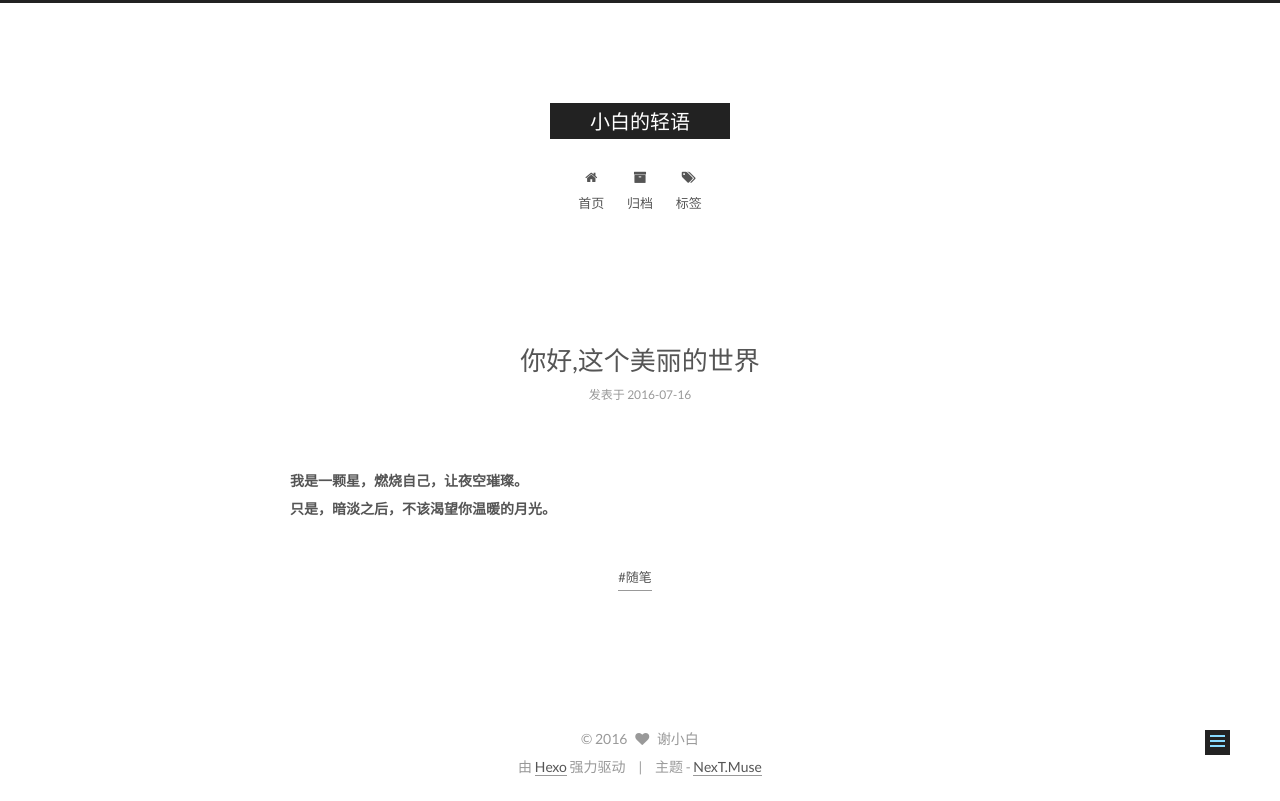
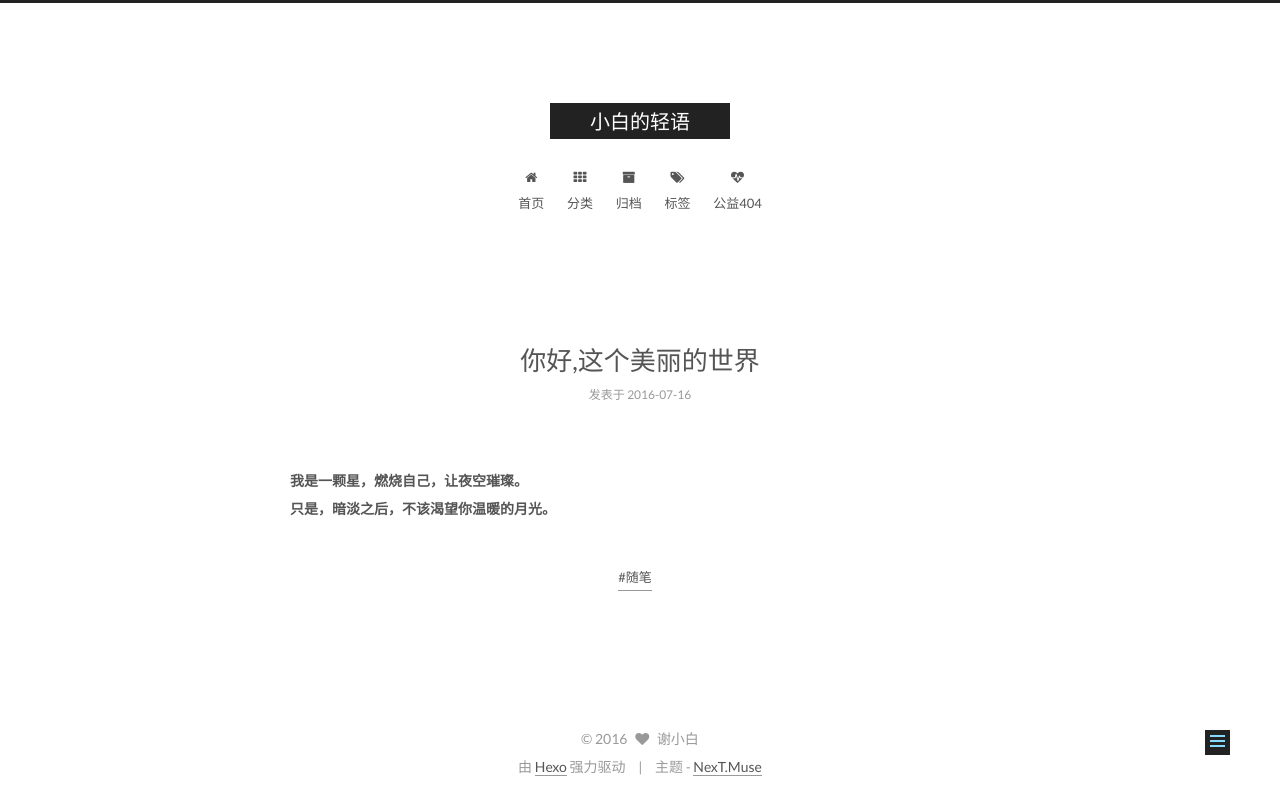
Before and after one commit to xiebaiyuan/xiebaiyuan.github.com, a plain HTML site: page 2016/07/16/你好-这个美丽的世界/index.html in a window 1280 px wide. Drawn offline with Linux system fonts and the light colour scheme.

Commit message:
new commit

```diff
--- a/2016/07/16/你好-这个美丽的世界/index.html
+++ b/2016/07/16/你好-这个美丽的世界/index.html
@@ -181,6 +181,16 @@
         </li>
 
 
+        <li class="menu-item menu-item-categories">
+          <a href="/categories" rel="section">
+
+              <i class="menu-item-icon fa fa-fw fa-th"></i> <br />
+
+            分类
+          </a>
+        </li>
+
+
         <li class="menu-item menu-item-archives">
           <a href="/archives" rel="section">
 
@@ -197,6 +207,16 @@
               <i class="menu-item-icon fa fa-fw fa-tags"></i> <br />
 
             标签
+          </a>
+        </li>
+
+
+        <li class="menu-item menu-item-commonweal">
+          <a href="/404.html" rel="section">
+
+              <i class="menu-item-icon fa fa-fw fa-heartbeat"></i> <br />
+
+            公益404
           </a>
         </li>
 
```
Also changed, not shown: archives/2016/07/index.html (+20 -0 lines), archives/2016/index.html (+20 -0 lines), archives/index.html (+20 -0 lines), categories/index.html (+20 -0 lines), index.html (+20 -0 lines), tags/index.html (+20 -0 lines), tags/随笔/index.html (+20 -0 lines).
